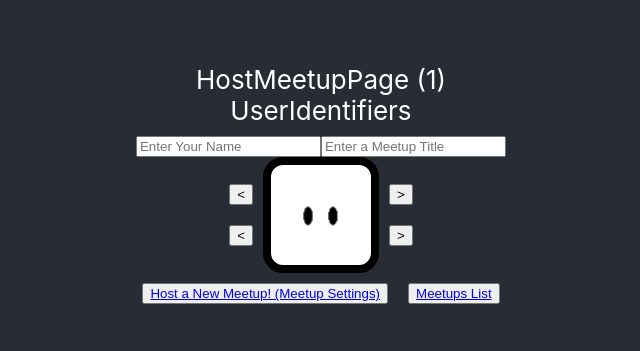
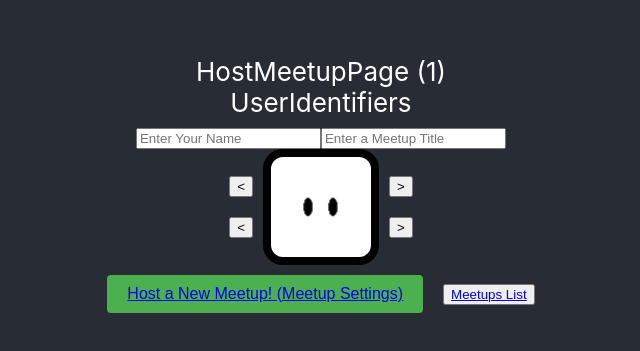
Before and after one commit to ElderlyC/meetup-app, a React (Create React App) app: page /Meetup-Settings in a window 1280 px wide. Shown: the part 211-562 px from the top of the page, without its empty margins (319-959 px from the left). Built offline with nearby package versions, Linux system fonts and the light colour scheme.

Commit message:
button css

```diff
--- a/src/Components/GreenButton/GreenButton.jsx
+++ b/src/Components/GreenButton/GreenButton.jsx
@@ -1,9 +1,10 @@
 import React from "react";
 import { Link } from "react-router-dom";
+import classes from "./GreenButton.module.css";
 
 function GreenButton({ url, pageName }) {
   return (
-    <button>
+    <button className={classes["big-green-button"]}>
       <Link to={url}>{pageName}</Link>
     </button>
   );
--- a/src/Components/GreenButton/GreenButton.module.css
+++ b/src/Components/GreenButton/GreenButton.module.css
@@ -0,0 +1,21 @@
+/* Reusable Big Green Button */
+.big-green-button {
+  display: inline-block;
+  padding: 10px 20px; /* Adjust padding as needed for the button size */
+  background-color: #4caf50; /* Green color */
+  color: #fff; /* Text color */
+  border: none;
+  border-radius: 4px; /* Rounded corners */
+  cursor: pointer;
+  font-size: 16px; /* Adjust font size as needed */
+  text-decoration: none; /* Remove underlines for links */
+  text-align: center;
+  transition: background-color 0.3s ease; /* Smooth color transition on hover */
+
+  /* Add more styles as needed */
+}
+
+/* Hover effect */
+.big-green-button:hover {
+  background-color: #45a049; /* Darker green color on hover */
+}
--- a/src/Components/UserInvite/UserInvite.module.css
+++ b/src/Components/UserInvite/UserInvite.module.css
@@ -5,11 +5,3 @@
   font-size: 16px;
   position: relative;
 }
-
-.link::placeholder {
-  color: #999; /* Default color for the placeholder */
-}
-
-.link:hover::placeholder {
-  color: #333; /* Color for the text when hovered */
-}
```
